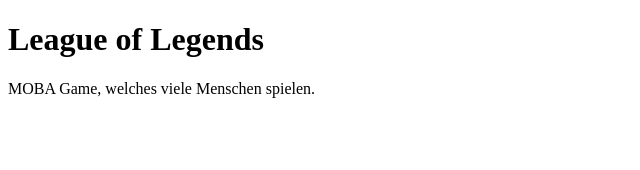
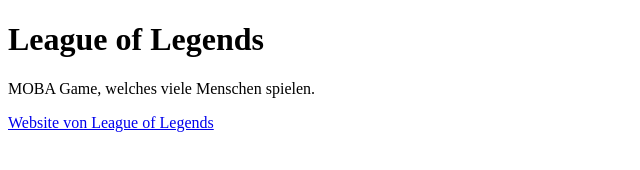
Before and after one commit to schaefinik/schaefinik.github.io, a plain HTML site: page Project1/test.html in a window 1280 px wide. Shown: the whole page, without its empty margins (0-640 px from the left). Drawn offline with Linux system fonts and the light colour scheme.

Commit message:
Update test.html

```diff
--- a/Project1/test.html
+++ b/Project1/test.html
@@ -7,6 +7,8 @@
 
 <h1>League of Legends</h1>
 <p>MOBA Game, welches viele Menschen spielen.</p>
+<a href="https://www.leagueoflegends.com">Website von League of Legends</a>
+
 
 </body>
 </html>
```
